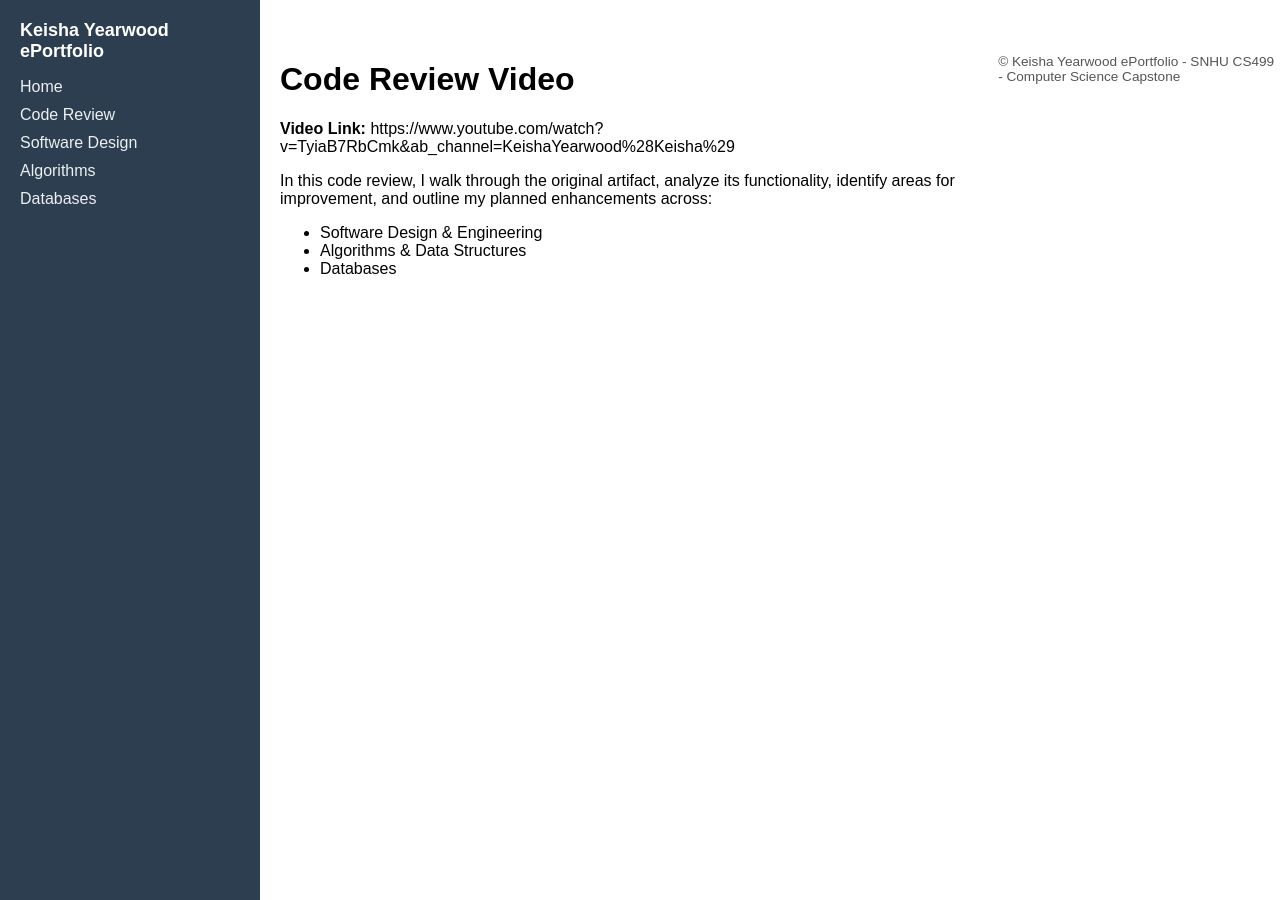
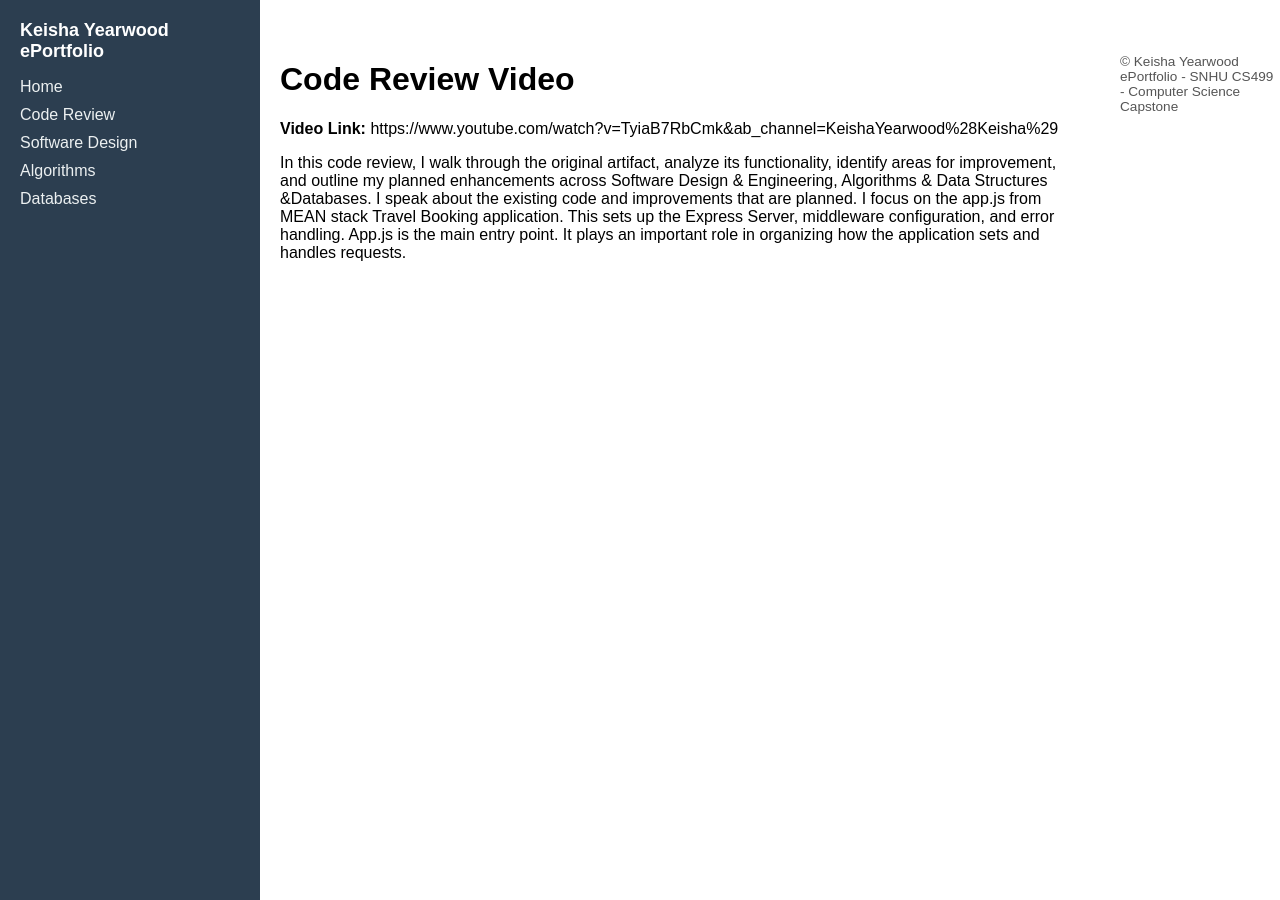
Before and after one commit to Keisha7/ePortfolio, a Jekyll site: the page built from code-review.md, in a window 1280 px wide. Built offline with Jekyll 4.4.1, drawn with Linux system fonts in a browser that asks for light colours.

Commit message:
Update code-review.md

```diff
--- a/code-review.md
+++ b/code-review.md
@@ -7,8 +7,4 @@
 
 **Video Link:** https://www.youtube.com/watch?v=TyiaB7RbCmk&ab_channel=KeishaYearwood%28Keisha%29
 
-In this code review, I walk through the original artifact, analyze its functionality, identify areas for improvement, and outline my planned enhancements across:
-
-- Software Design & Engineering
-- Algorithms & Data Structures
-- Databases
+In this code review, I walk through the original artifact, analyze its functionality, identify areas for improvement, and outline my planned enhancements across Software Design & Engineering, Algorithms & Data Structures &Databases.  I speak about the existing code and improvements that are planned.  I focus on the app.js from MEAN stack Travel Booking application.  This sets up the Express Server, middleware configuration, and error handling.  App.js is the main entry point.  It plays an important role in organizing how the application sets and handles requests.
```
